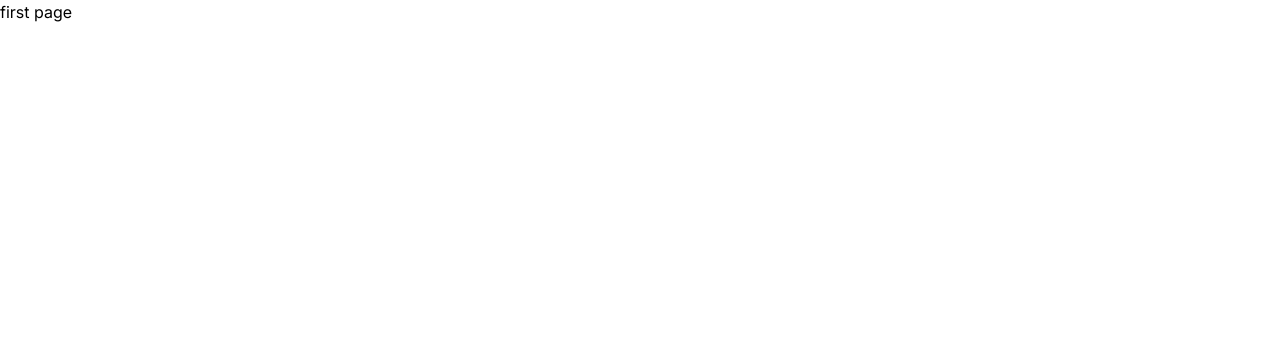
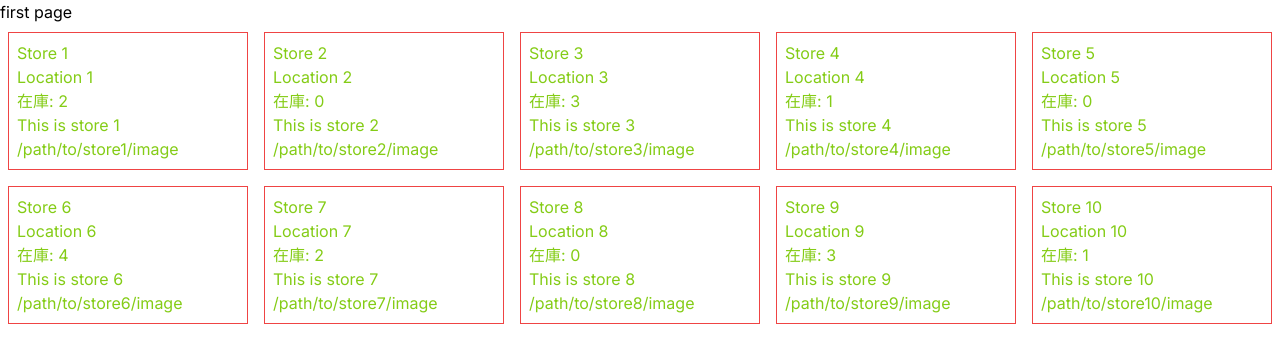
Before and after one commit to 4416kidr/TreasureHuntHub-frontend, a Next.js app: page /first in a window 1280 px wide. Shown: the top 362 px of the page. Built offline with nearby package versions, Linux system fonts and the light colour scheme.

Commit message:
make first page

```diff
--- a/src/app/first/page.tsx
+++ b/src/app/first/page.tsx
@@ -1,7 +1,95 @@
-import Image from 'next/image'
+import Store from "@/components/store";
+
+let storeData = {
+  store1: {
+    name: "Store 1",
+    location: "Location 1",
+    storeStock: 2,
+    comment: "This is store 1",
+    imagePath: "/path/to/store1/image",
+  },
+  store2: {
+    name: "Store 2",
+    location: "Location 2",
+    storeStock: 0,
+    comment: "This is store 2",
+    imagePath: "/path/to/store2/image",
+  },
+  store3: {
+    name: "Store 3",
+    location: "Location 3",
+    storeStock: 3,
+    comment: "This is store 3",
+    imagePath: "/path/to/store3/image",
+  },
+  store4: {
+    name: "Store 4",
+    location: "Location 4",
+    storeStock: 1,
+    comment: "This is store 4",
+    imagePath: "/path/to/store4/image",
+  },
+  store5: {
+    name: "Store 5",
+    location: "Location 5",
+    storeStock: 0,
+    comment: "This is store 5",
+    imagePath: "/path/to/store5/image",
+  },
+  store6: {
+    name: "Store 6",
+    location: "Location 6",
+    storeStock: 4,
+    comment: "This is store 6",
+    imagePath: "/path/to/store6/image",
+  },
+  store7: {
+    name: "Store 7",
+    location: "Location 7",
+    storeStock: 2,
+    comment: "This is store 7",
+    imagePath: "/path/to/store7/image",
+  },
+  store8: {
+    name: "Store 8",
+    location: "Location 8",
+    storeStock: 0,
+    comment: "This is store 8",
+    imagePath: "/path/to/store8/image",
+  },
+  store9: {
+    name: "Store 9",
+    location: "Location 9",
+    storeStock: 3,
+    comment: "This is store 9",
+    imagePath: "/path/to/store9/image",
+  },
+  store10: {
+    name: "Store 10",
+    location: "Location 10",
+    storeStock: 1,
+    comment: "This is store 10",
+    imagePath: "/path/to/store10/image",
+  },
+};
 
 export default function Home() {
   return (
-    <h1>first page</h1>
-  )
+    <main>
+      <h1>first page</h1>
+      <ul className="flex flex-wrap">
+        {Object.values(storeData).map((store) => (
+          <li key={store.name} className="w-60 m-2 border border-red-500">
+            <Store
+              storeName={store.name}
+              storeLocation={store.location}
+              storeStock={store.storeStock}
+              comment={store.comment}
+              image={store.imagePath}
+            />
+          </li>
+        ))}
+      </ul>
+    </main>
+  );
 }
--- /dev/null
+++ b/src/components/store.tsx
@@ -0,0 +1,19 @@
+type Props = {
+    storeName: string;
+    storeLocation: string;
+    storeStock: number;
+    comment: string;
+    image: string;
+  };
+
+  const Store = ({ storeName, storeLocation, storeStock, comment, image}: Props) => (
+    <div className="text-lime-500 place-content-center pl-2 py-2">
+      <p>{storeName}</p>
+      <p>{storeLocation}</p>
+      <p>在庫: {storeStock}</p>
+      <p>{comment}</p>
+      <p>{image}</p>
+    </div>
+  );
+
+  export default Store;
```
Also changed, not shown: 1 other file (tests, documents, lock files or other folders).
